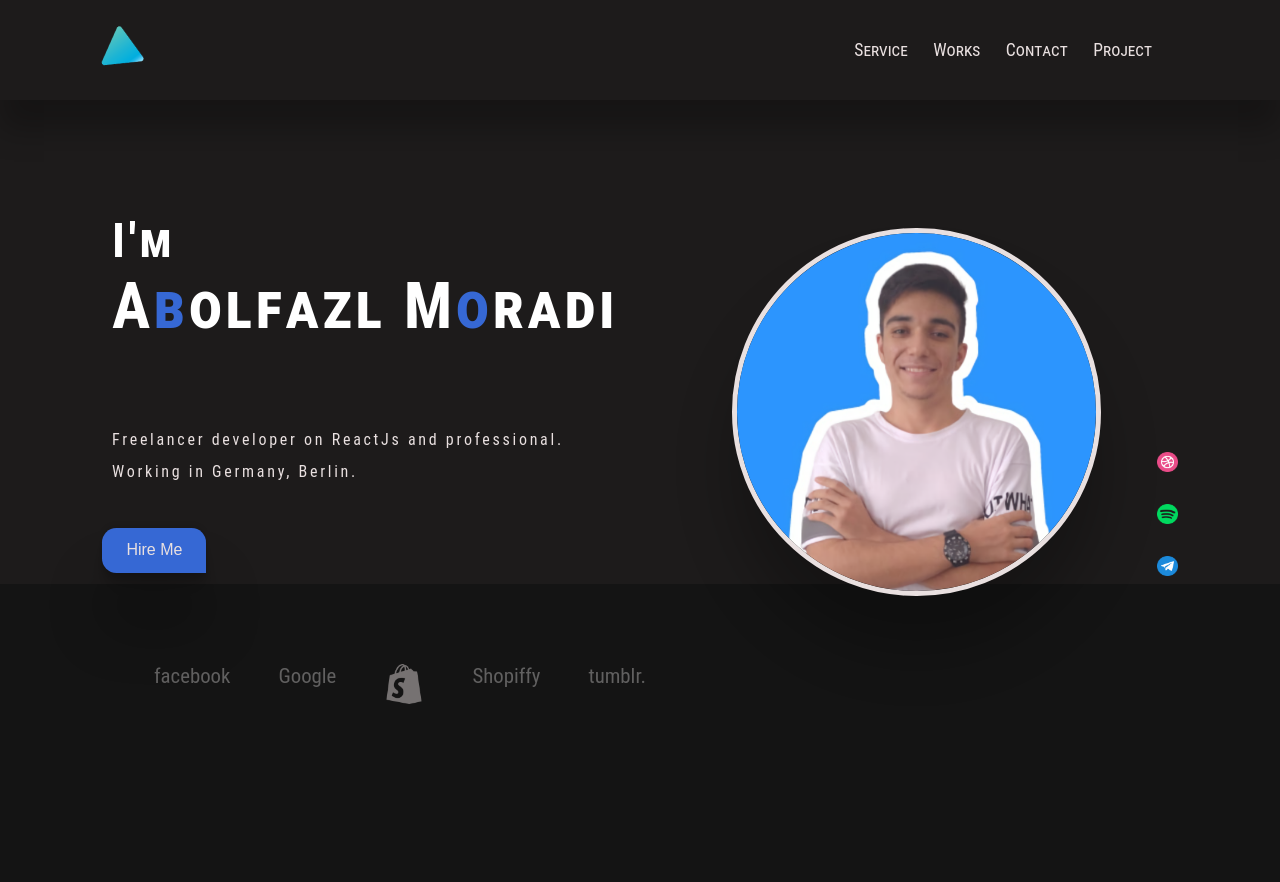
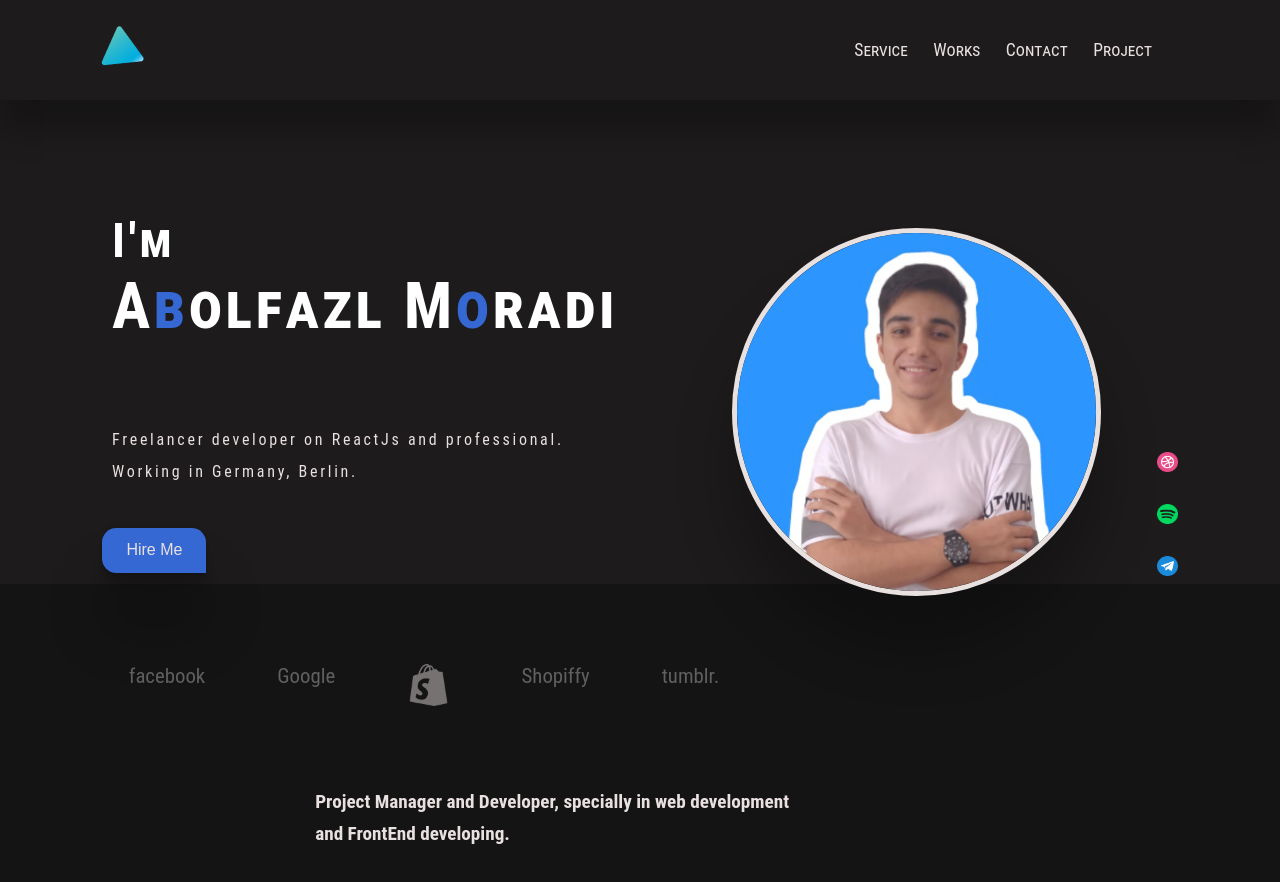
Before and after one commit to AbolfazM/personalwebsite, a React (Create React App) app: page / in a window 1280 px wide. Shown: the top 882 px of the page. Built offline with nearby package versions, Linux system fonts and the light colour scheme.

Commit message:
create serviceitems component and add styles to it!

```diff
--- /dev/null
+++ b/src/Components/Services/ServiceItems.jsx
@@ -0,0 +1,11 @@
+import React, {Fragment} from 'react';
+
+const ServiceItems = () => {
+    return(
+        <Fragment>
+            <p className="MyServices">Project Manager and Developer, specially in web development <br /> and FrontEnd developing.</p>
+        </Fragment>
+    );
+}
+
+export default ServiceItems;
--- a/src/Components/Services/Services.jsx
+++ b/src/Components/Services/Services.jsx
@@ -1,5 +1,6 @@
 import React, {Fragment} from 'react';
 import Shoppify from '../assists/shopping.png';
+import ServiceItems from './ServiceItems';
 
 const Services = () => {
     return(
@@ -12,6 +13,9 @@ const Services = () => {
                     <span>Shopiffy</span>
                     <span>tumblr.</span>
                 </div>
+                <div>
+                    <ServiceItems />
+                </div>
             </div>
         </Fragment>
     );
--- a/src/index.css
+++ b/src/index.css
@@ -306,8 +306,8 @@ body {
 .Service__Icons {
     display: flex;
     justify-content: center;
-    gap: 3rem;
-    padding-right: 30rem;
+    gap: 4.5rem;
+    padding-right: 27rem;
     padding-top: 5rem;
     color: var(--minilight);
     font-size: 1.3rem;
@@ -331,3 +331,14 @@ img {
     display: flex;
     width: 5%;
 }
+
+
+/* ServiceItems.jsx component */
+
+.MyServices {
+    color: var(--light);
+    font-size: 1.2rem;
+    padding: 5rem 19.7rem;
+    font-weight: bold;
+    line-height: 2rem;
+}
```
